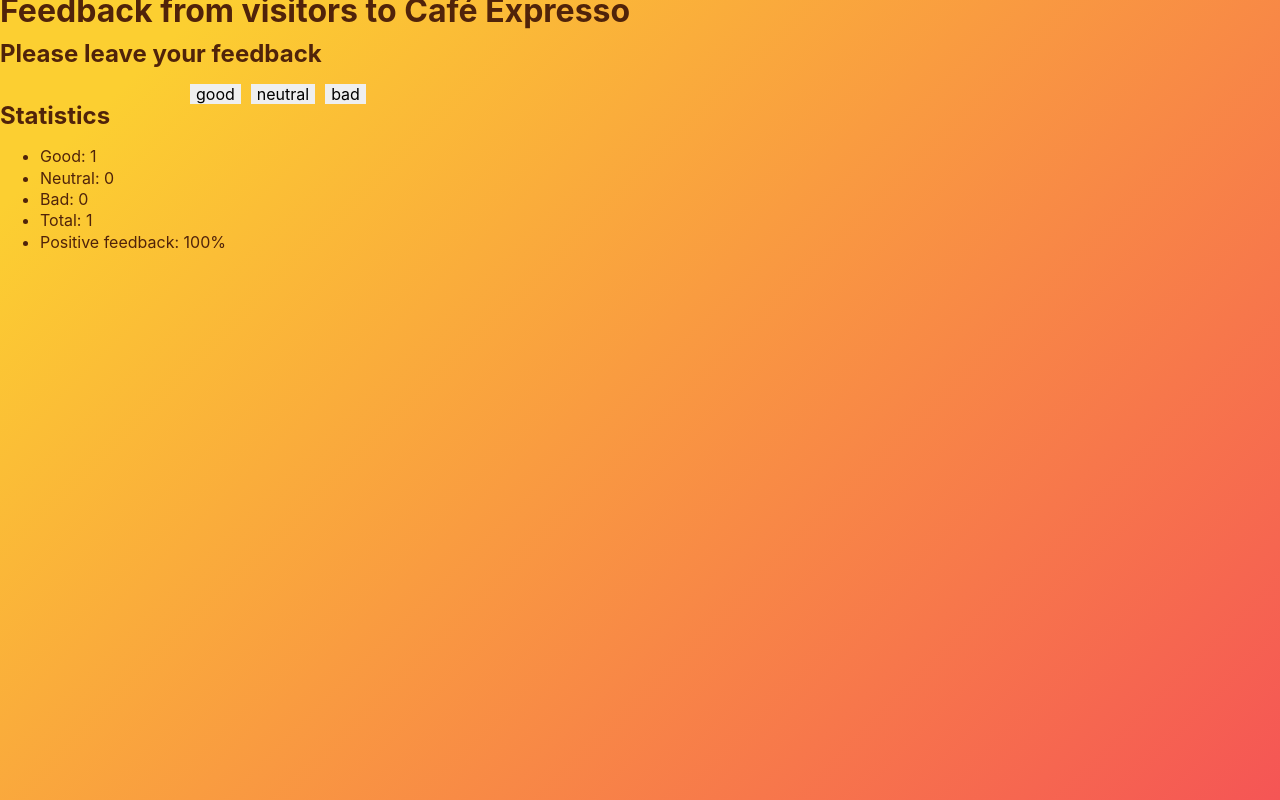
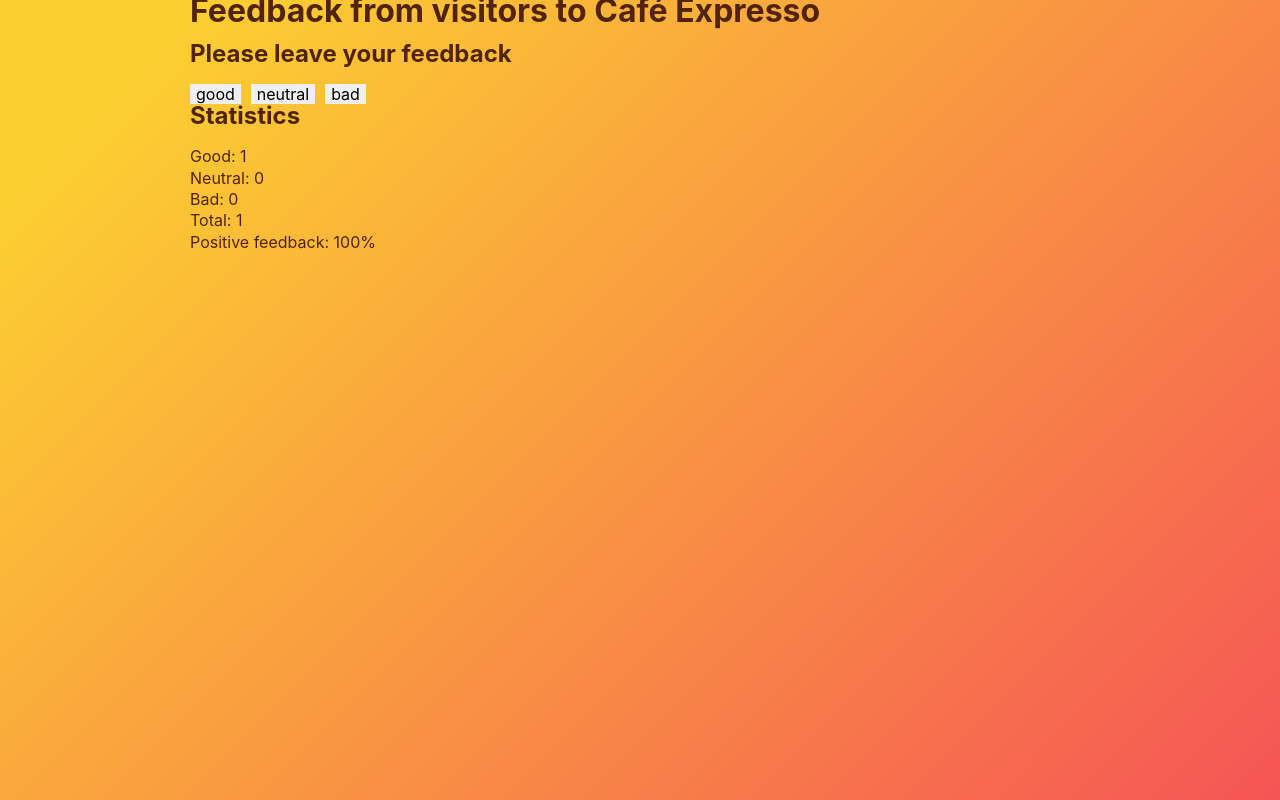
Before and after one commit to igorklyopov/goit-react-hw-02-feedback, a React (Create React App) app: page / in a window 1280 px wide. Both pictures are taken after a click on the button "good". Built offline with nearby package versions, Linux system fonts and the light colour scheme.

Commit message:
adds PropTypes

```diff
--- a/src/App.js
+++ b/src/App.js
@@ -12,8 +12,6 @@
     bad: 0,
   };
 
-  static defaultProps = {};
-
   static propTypes = {};
 
   getOptionsValues = () => Object.keys(this.state);
@@ -25,8 +23,6 @@
   };
 
   countTotalFeedback = () => {
-    // const { good, neutral,bad} = this.state;
-    // let total = good + neutral + bad;
     let total = Object.values(this.state).reduce(
       (acc, currentValue) => acc + currentValue,
       0
@@ -47,15 +43,14 @@
 
     return (
       <>
+        <Container>
           <h1>Feedback from visitors to Café Expresso</h1>
 
           <Section title="Please leave your feedback">
-          <Container>
             <FeedbackOptions
               options={this.getOptionsValues()}
               onLeaveFeedback={this.onLeaveFeedback}
             ></FeedbackOptions>
-          </Container>
           </Section>
 
           <Section title="Statistics">
@@ -71,6 +66,7 @@
               <Notification message="No feedback given"></Notification>
             )}
           </Section>
+        </Container>
       </>
     );
   }
--- a/src/components/Statistics/Statistics.js
+++ b/src/components/Statistics/Statistics.js
@@ -1,9 +1,9 @@
-// import PropTypes from "prop-types";
+import PropTypes from "prop-types";
 import style from "../Statistics/Statistics.module.css";
 
 const Statistics = ({ good, neutral, bad, total, positivePercentage }) => {
   return (
-    <ul>
+    <ul className={`list ${style.statisticsList}`}>
       <li>
         Good: <span>{good}</span>
       </li>
@@ -23,4 +23,12 @@
   );
 };
 
+Statistics.propTypes = {
+  good: PropTypes.number.isRequired,
+  neutral: PropTypes.number.isRequired,
+  bad: PropTypes.number.isRequired,
+  total: PropTypes.number.isRequired,
+  positivePercentage: PropTypes.number.isRequired,
+};
+
 export default Statistics;
--- a/src/components/Statistics/Statistics.module.css
+++ b/src/components/Statistics/Statistics.module.css
@@ -0,0 +1,2 @@
+.statisticsList {
+}
--- a/src/index.css
+++ b/src/index.css
@@ -66,3 +66,20 @@
   /*  */
   margin-right: 10px;
 }
+
+.list {
+  margin-top: 0;
+  margin-bottom: 0;
+  padding-left: 0;
+  list-style: none;
+}
+
+.link {
+  cursor: pointer;
+  text-decoration: none;
+  font-style: normal;
+  color: inherit;
+  /* transition-property: color, fill, background-color, box-shadow;
+  transition-duration: 250ms;
+  transition-timing-function: cubic-bezier(0.4, 0, 0.2, 1); */
+}
```
Also changed, not shown: src/components/FeedbackOptions/FeedbackOptions.js (+6 -2 lines), src/components/Section/Section.js (+6 -1 lines), 1 other file (tests, documents, lock files or other folders). Lines whose indentation alone changed are shown as unchanged.
